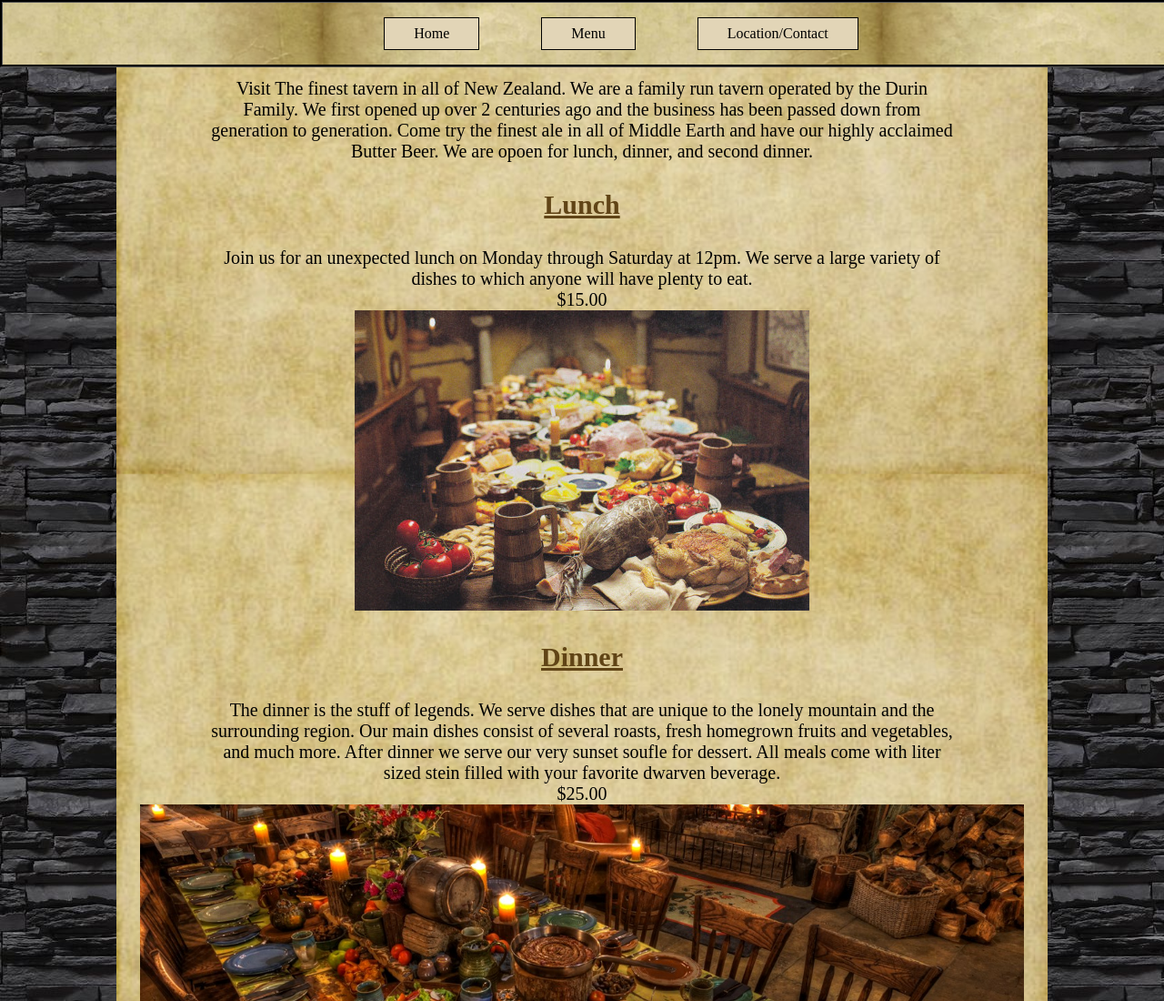
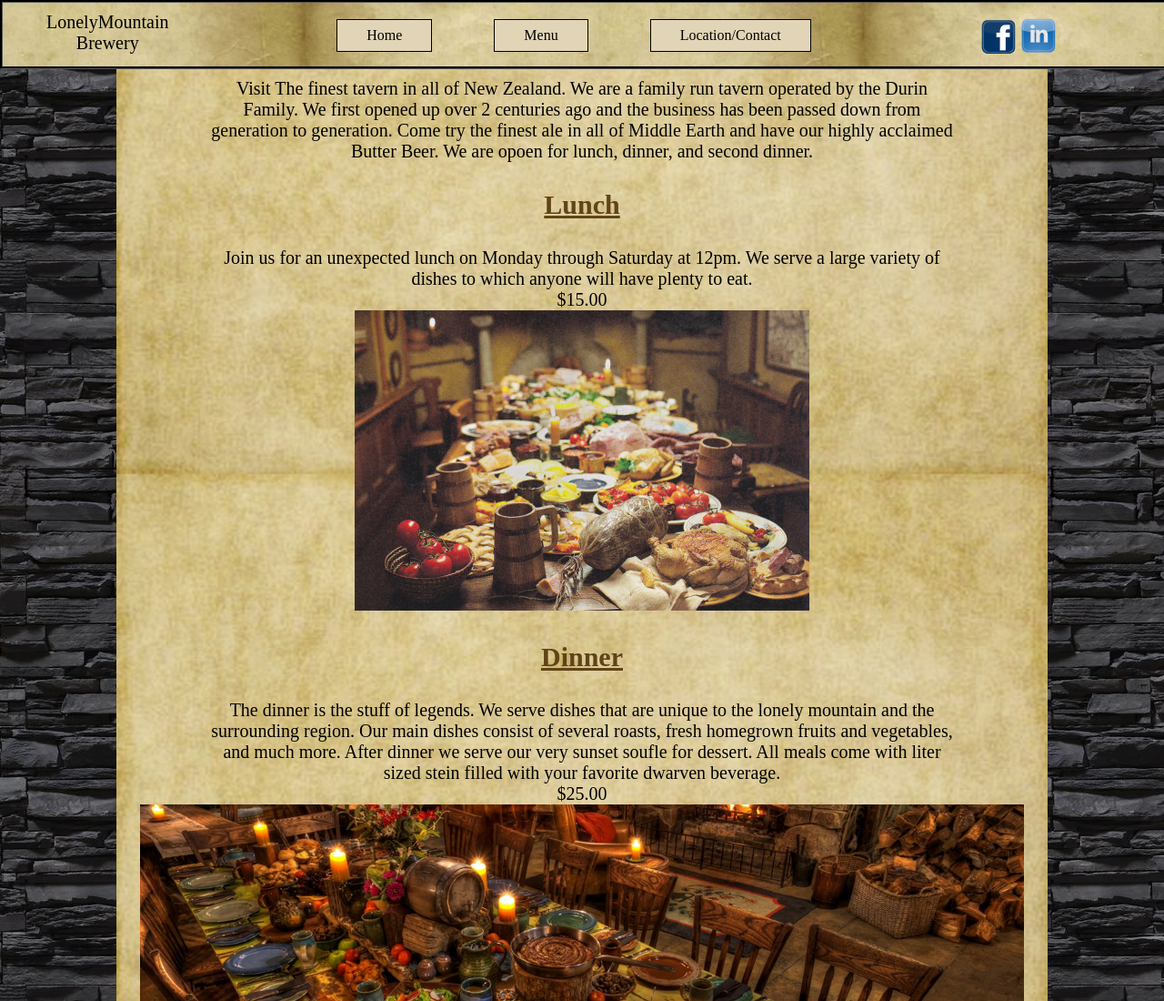
Before and after one commit to JoelGordon9/Restaurant, a plain HTML site: page menu.html in a window 1280 px wide. Shown: the top 1100 px of the page at 91% size. Drawn offline with nearby package versions, Linux system fonts and the light colour scheme.

Commit message:
Added social media icons and title to the navbar

```diff
--- a/Main_Style.css
+++ b/Main_Style.css
@@ -7,35 +7,7 @@ body{
 
 a{color: black;}
 
-.navBar {
-	text-align: center;
-	min-width: 100%;
-	background-image: url('./Pictures/paper_texture.jpg');
-	background-position: center;
 
-	/*background-color: rgb(173, 41, 41);*/
-	list-style-type: none;
-	margin: 0;
-	border-color: black;
-	border-style: groove;
-	position: fixed;
-	top: 0;
-}
-
-.navMenu {
-	Background-color: rgb(226, 213, 183);
-	padding-left: 2em;
-	padding-right: 2em;
-	padding-bottom: .5em;
-	padding-top: .5em;
-	max-width: 10em;
-	margin-top: 1em;
-	margin-bottom: 1em;
-	margin-left: 2em;
-	margin-right: 2em;
-	display: inline-block;
-	border: 1px solid black;
-}
 
 #body_div{
 	width: 80%;
--- a/contact_style.css
+++ b/contact_style.css
@@ -8,35 +8,6 @@ html{
 	height: 100%;
 }
 a{color: black;}
-
-.navBar {
-	text-align: center;
-	min-width: 100%;
-	background-image: url('./Pictures/paper_texture.jpg');
-	background-position: center;
-	list-style-type: none;
-	margin: 0;
-	border-color: black;
-	border-style: groove;
-	position: fixed;
-	top: 0;
-	z-index: 1;
-}
-
-.navMenu {
-	Background-color: rgb(226, 213, 183);
-	padding-left: 2em;
-	padding-right: 2em;
-	padding-bottom: .5em;
-	padding-top: .5em;
-	max-width: 10em;
-	margin-top: 1em;
-	margin-bottom: 1em;
-	margin-left: 2em;
-	margin-right: 2em;
-	display: inline-block;
-	border: 1px solid black;
-}
 
 #body_div{
 	width: 80%;
--- a/menu.html
+++ b/menu.html
@@ -2,6 +2,7 @@
 <html>
 	<head>
 		<link href=".\menu_style.css" type="text/css" rel="stylesheet">
+		<link href=".\navBar_style.css" type="text/css" rel="stylesheet">
 		<script src="https://ajax.googleapis.com/ajax/libs/jquery/3.1.0/jquery.min.js"></script>
 		<script type = "text/javascript" src ="./script.js"></script>
 		<link rel = "icon" type = "img/ico" href =".\Pictures\arkenstone.png">
@@ -11,11 +12,19 @@
 		<meta name = "author" content "Joel Gordon">
 	</head>
 	<body>
-		<ul class = "navBar">
-			<a href = "./Main.html"><li id = "home" class = "navMenu">Home</li></a>
-			<a href = "./menu.html"><li id = "menu" class="navMenu">Menu</li></a>
-			<a href = "./contact.html"><li id = "contact" class="navMenu">Location/Contact</li></a>
-		</ul>
+		<div id = "banner">
+			<p id = "title">LonelyMountain Brewery</p>
+			<ul class = "navBar">
+				<a href = "./Main.html"><li id = "home" class = "navMenu">Home</li></a>
+				<a href = "./menu.html"><li id = "menu" class="navMenu">Menu</li></a>
+				<a href = "./contact.html"><li id = "contact" class="navMenu">Location/Contact</li></a>
+
+			</ul>
+			<div id ="socialMedia">
+					<a target ="_blank" href = "https://www.facebook.com/joel.gordon.988"><img id = "facebook" src = "./Pictures/facebook.png"></a>
+					<a target ="_blank" href = "https://www.linkedin.com/in/joel-gordon-b00144115/"><img id = "linkedIn" src = "./Pictures/linkedin.png"></a>
+			</div>
+		</div>
 		<div id = "body_div">
 			<pre>
 
--- a/menu_style.css
+++ b/menu_style.css
@@ -7,35 +7,7 @@ body{
 
 a{color: black;}
 
-.navBar {
-	text-align: center;
-	min-width: 100%;
-	background-image: url('./Pictures/paper_texture.jpg');
-	background-position: center;
 
-	/*background-color: rgb(173, 41, 41);*/
-	list-style-type: none;
-	margin: 0;
-	border-color: black;
-	border-style: groove;
-	position: fixed;
-	top: 0;
-}
-
-.navMenu {
-	Background-color: rgb(226, 213, 183);
-	padding-left: 2em;
-	padding-right: 2em;
-	padding-bottom: .5em;
-	padding-top: .5em;
-	max-width: 10em;
-	margin-top: 1em;
-	margin-bottom: 1em;
-	margin-left: 2em;
-	margin-right: 2em;
-	display: inline-block;
-	border: 1px solid black;
-}
 
 #body_div{
 	width: 80%;
--- /dev/null
+++ b/navBar_style.css
@@ -0,0 +1,67 @@
+#banner {
+	text-align: center;
+	min-width: 100%;
+	background-image: url('./Pictures/paper_texture.jpg');
+	background-position: center;
+	margin: 0;
+	border-color: black;
+	border-style: groove;
+	position: fixed;
+	top: 0;
+	padding: 0;
+}
+
+.navBar {
+	display: inline-block;
+	margin: 0;
+	list-style-type: none;
+}
+
+.navMenu {
+	Background-color: rgb(226, 213, 183);
+	padding-left: 2em;
+	padding-right: 2em;
+	padding-bottom: .5em;
+	padding-top: .5em;
+	max-width: 10em;
+	margin-top: 1em;
+	margin-bottom: 1em;
+	margin-left: 2em;
+	margin-right: 2em;
+	display: inline-block;
+	border: 1px solid black;
+}
+
+#title{
+	display: inline-block;
+	width: 15%;
+	margin: 0;
+	position: relative;
+	top: .5em;
+	right: 4em;
+	font-size: 20px;
+}
+
+#facebook{
+	max-width: 40px;
+	max-height: 40px;
+}
+
+#linkedIn{
+	max-width: 40px;
+	max-height: 40px;
+}
+#socialMedia{
+	padding-left: 2em;
+	padding-right: 2em;
+	padding-bottom: .0em;
+	padding-top: 0em;
+	margin-top: 0em;
+	margin-bottom: 0em;
+
+	display: inline-block;
+	width: 15%;
+	position: relative;
+	top: 1em;
+	left: 4em;
+}
```
Also changed, not shown: Main.html (+15 -5 lines), contact.html (+14 -5 lines), Pictures/facebook.png (added), Pictures/linkedin.png (added).
